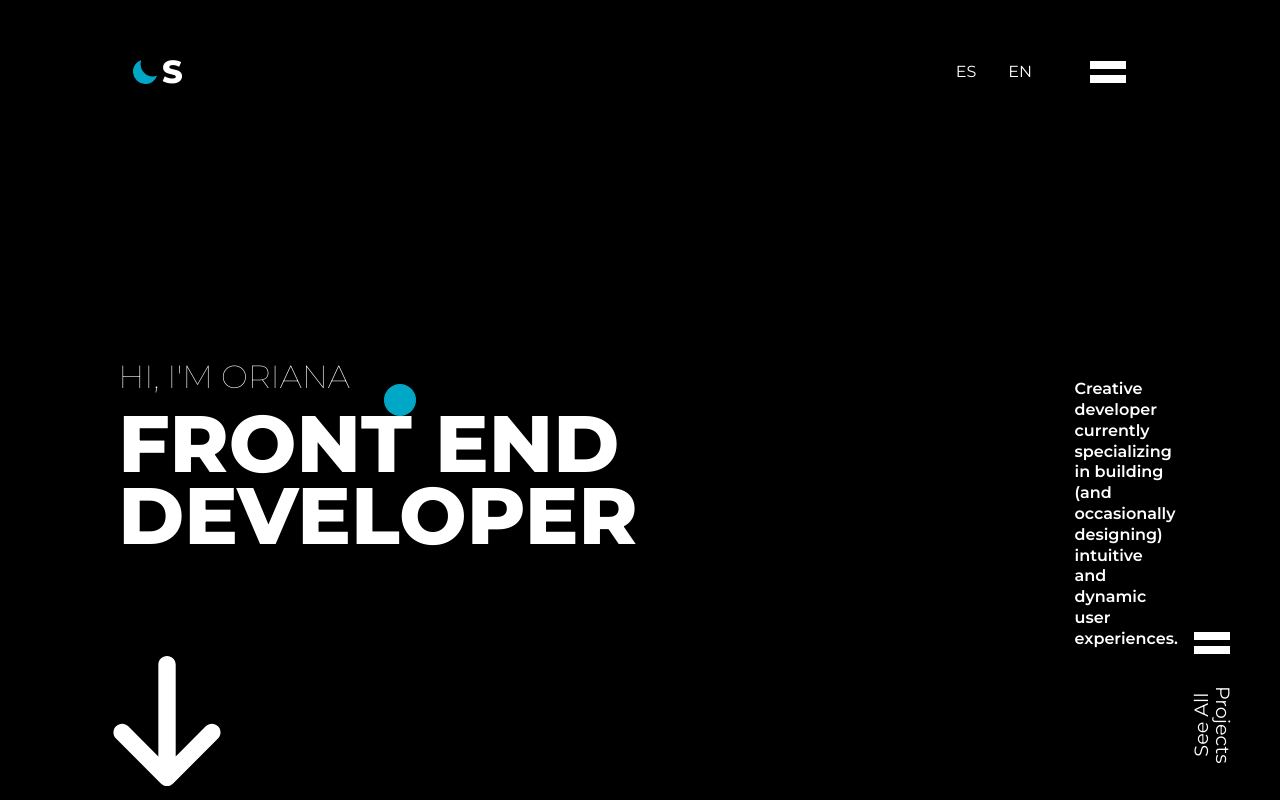
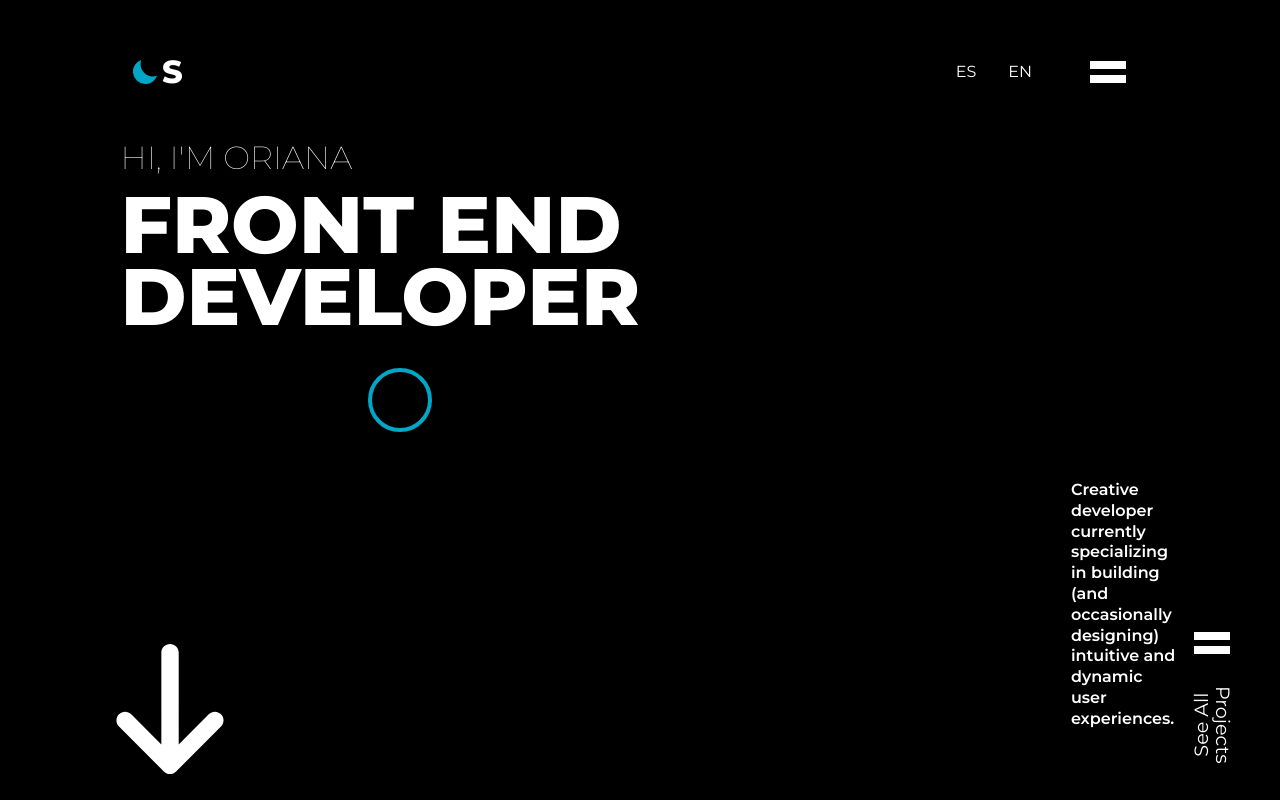
Before and after one commit to orianasanabria/portfolio, a React (Create React App) app: page / in a window 1280 px wide. Shown: the top 800 px of the page. Built offline with nearby package versions, Linux system fonts and the light colour scheme.

Commit message:
fixed grid

```diff
--- a/src/styles/homeStyles.js
+++ b/src/styles/homeStyles.js
@@ -26,37 +26,32 @@ export const Canvas = styled.canvas`
 export const BannerGrid = styled(motion.div)`
   pointer-events: none;
   position: absolute;
-  top: 0;
+  bottom: 0;
   left: 0;
   width: 100%;
-  height: 100vh;
+  height: 80vh;
   display: grid;
   grid-template-columns: repeat(6, 1fr);
-  grid-template-rows: repeat(5, 1fr);
+  grid-template-rows: repeat(2, 1fr);
+  margin-bottom: 1rem;
   @media only screen and (min-width: 991px) {
-    grid-column-gap: 25px;
     grid-template-columns: repeat(12, 1fr);
   }
 `
 export const BannerTitle = styled(motion.h1)`
   grid-column: 1/6;
-  grid-row: 2/3;
+  grid-row: 1;
   margin: 0 1rem;
   color: ${(props) => props.theme.text};
   @media only screen and (min-width: 768px) {
-    grid-column: 2/6;
-    grid-row: 4;
     grid-column: 2/8;
-  }
-  @media only screen and (min-width: 1400px) {
-    grid-row: 2/3;
   }
 `
 export const Headline = styled(motion.span)`
   text-transform: uppercase;
   display: block;
   font-weight: 800;
-  font-size: clamp(3rem, 5vw + 1rem, 7rem);
+  font-size: clamp(2.9rem, 5vw + 1rem, 7rem);
   &.name {
     font-size: 2rem;
     font-weight: 100;
@@ -70,15 +65,17 @@ export const BannerText = styled(motion.p)`
   @media only screen and (max-width: 991px) {
     display: none;
   }
-  grid-row: 4/5;
+  grid-row: 2;
   line-height: 1.3;
   font-weight: 600;
   color: ${(props) => props.theme.text};
   grid-column: 11/12;
 `
 export const ScrollArrow = styled(motion.span)`
+  display: flex;
+  align-items: flex-end;
   grid-column: 1/3;
-  grid-row: 5/6;
+  grid-row: 2;
   svg path {
     fill: ${(props) => props.theme.text};
   }
```
